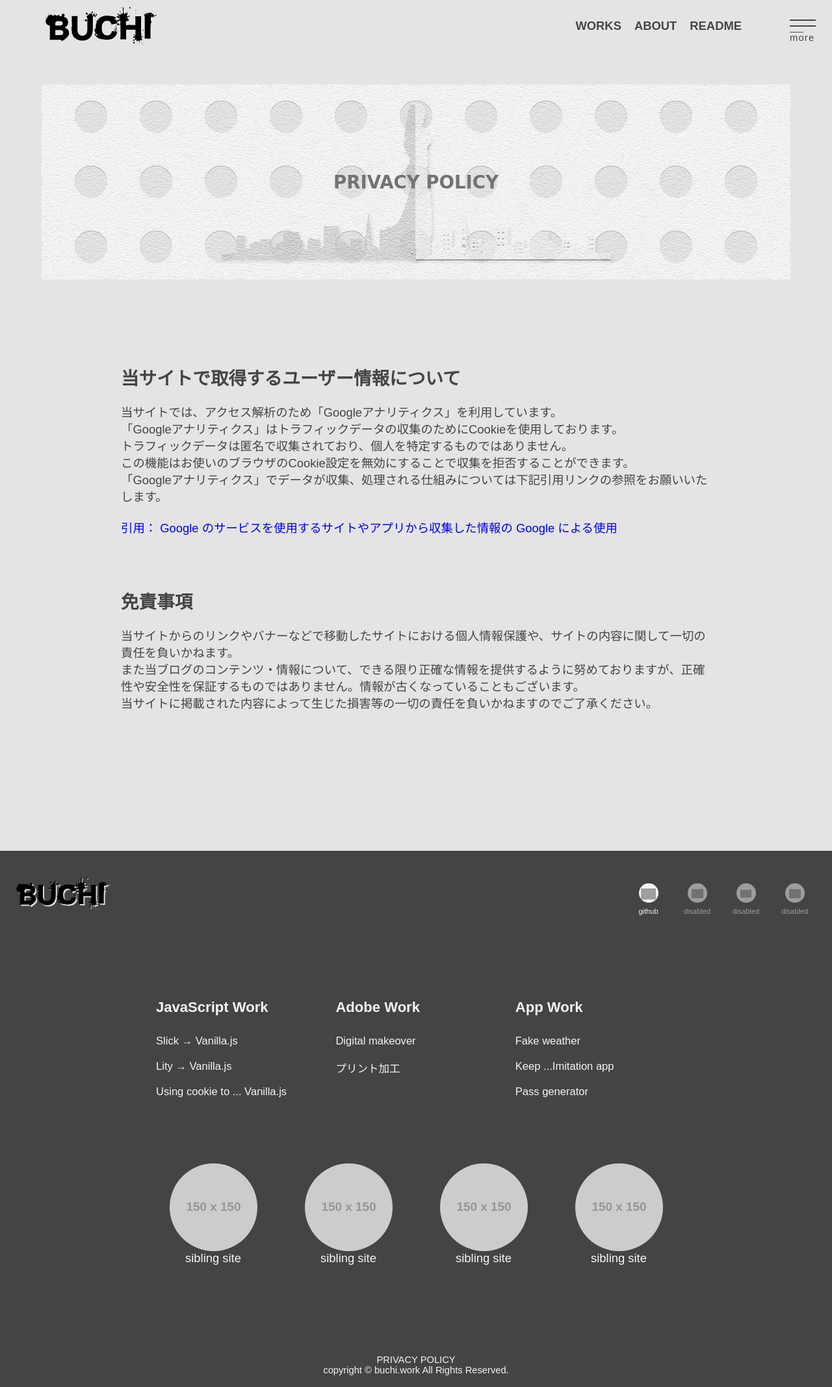
After one commit to Buchi-18/portfolio, a PHP site: page /pages/privacy-policy.html in a window 1280 px wide. The commit adds this page. Shown: the whole page at 65% size. Run offline with PHP 8.4, Linux system fonts and the light colour scheme; grey boxes labelled with a size stand in for pictures from a placeholder-image service; some libraries are stand-ins or nearby versions; some web fonts are replaced; grey boxes are pictures that could not be loaded.

Commit message:
add a privacy page

```diff
--- a/pages/css/pages.css
+++ b/pages/css/pages.css
@@ -412,18 +412,13 @@ main {
 @media screen and (max-width: 750px) {}
 
 /* ****************************** */
-/* README */
+/* README  privacy-policy */
 /* ****************************** */
-#readme {
-  margin: 200px auto 50px;
+#privacyWrap{
+padding: 50px 40px 200px;
 }
 
-#readme h2 {
-  text-align: center;
-  font-family: "Meiryo", sans-serif;
-}
-
-#readme h3 {
+#readme h3, #privacyWrap h3 {
   font-weight: 600;
   margin-top: 80px;
   margin-bottom: 20px;
--- /dev/null
+++ b/pages/privacy-policy.html
@@ -0,0 +1,266 @@
+<!DOCTYPE html>
+<html lang="ja" prefix="og: http://ogp.me/ns#">
+
+<head>
+  <!-- Google Tag Manager -->
+  <script>(function (w, d, s, l, i) {
+      w[l] = w[l] || []; w[l].push({
+        'gtm.start':
+          new Date().getTime(), event: 'gtm.js'
+      }); var f = d.getElementsByTagName(s)[0],
+        j = d.createElement(s), dl = l != 'dataLayer' ? '&l=' + l : ''; j.async = true; j.src =
+          'https://www.googletagmanager.com/gtm.js?id=' + i + dl; f.parentNode.insertBefore(j, f);
+    })(window, document, 'script', 'dataLayer', 'GTM-TGKXNV7');</script>
+  <!-- End Google Tag Manager -->
+
+  <meta charset="UTF-8">
+  <meta http-equiv="X-UA-Compatible" content="IE=edge">
+  <meta name="viewport" content="width=device-width, initial-scale=1.0">
+  <meta name="description" content="個人でWeb開発をしているBuchiのポートフォリオサイトです。このページでは当ポートフォリオサイトのPRIVACY POLICYを記載しています。">
+  <link rel="canonical" href="https://www.buchi.work/pages/readme.html">
+  <title>privacy-policy_BUCHI</title>
+  <!-- ********** favicon ********** -->
+  <link rel="icon" href="https://www.buchi.work/favicon/favicon.ico">
+  <link rel="apple-touch-icon" href="https://www.buchi.work/favicon/apple-touch-icon-180-180.png">
+  <link rel="icon" type="image/png" href="https://www.buchi.work/favicon/android-chrome-192-192.png">
+  <!-- ********** css ********** -->
+  <link rel="stylesheet" href="../css/common.css">
+  <link rel="stylesheet" href="./css/pages.css">
+</head>
+
+<body style="background: var(--base-bg)">
+  <!-- Google Tag Manager (noscript) -->
+  <noscript><iframe src="https://www.googletagmanager.com/ns.html?id=GTM-TGKXNV7" height="0" width="0"
+      style="display:none;visibility:hidden"></iframe></noscript>
+  <!-- End Google Tag Manager (noscript) -->
+
+  <!-- loading html -->
+  <div id="loader" class="page-loading">
+    <div class="spinner">
+      <div class="cube1"></div>
+      <div class="cube2"></div>
+    </div>
+    <p class="loading">buchi.works</p>
+  </div>
+
+  <script>
+    window.onload = () => {
+      const loader = document.getElementById('loader');
+      loader.classList.add('loaded');
+    }
+  </script>
+  <!-- /loading html -->
+
+  <!-- ************************* -->
+  <!-- header -->
+  <!-- ************************* -->
+  <header>
+    <div class="header-wrap">
+      <h1 class="site-title">
+        <a href="https://www.buchi.work/index.html"><img src="https://buchi.work/img/site-title.svg"
+            alt="site-title"></a>
+      </h1>
+      <nav>
+        <ul id="pcMenuList">
+          <li><a href="https://www.buchi.work/index.html#works">WORKS</a></li>
+          <li><a href="https://www.buchi.work/index.html#about">ABOUT</a></li>
+          <li><a href="https://www.buchi.work/pages/readme.html">README</a></li>
+        </ul>
+      </nav>
+    </div>
+    <div id="menuBarBox">
+      <span class="menu-bar"></span>
+      <span class="menu-bar"></span>
+      <span class="menu-bar"></span>
+      <p id="menuBarText">more</p>
+    </div>
+    <!-- ***** menu board ***** -->
+    <div id="menuBoard">
+      <div class="menuBoard-wrap">
+        <div class="board-bg"></div>
+        <nav>
+          <ul>
+            <!-- WORKS -->
+            <li class="primary-menu"><a href="https://www.buchi.work/index.html#works">#WORKS</a>
+              <ul class="secondary-menu">
+                <li><a href="https://www.buchi.work/pages/works/js-work.html">javascript Works</a></li>
+                <li><a href="https://www.buchi.work/pages/works/adobe-work.html">Adobe Works</a></li>
+                <li><a href="https://www.buchi.work/pages/works/app-work.html">App Works</a></li>
+              </ul>
+            </li>
+
+            <!-- ABOUT -->
+            <li class="primary-menu"><a href="https://www.buchi.work/index.html#about">#ABOUT</a>
+              <ul class="secondary-menu">
+                <li><a href="https://www.buchi.work/index.html#personal">略歴</a></li>
+                <li><a href="https://www.buchi.work/index.html#experience">業務経験</a></li>
+                <li><a href="https://www.buchi.work/index.html#skill">開発スキル</a></li>
+              </ul>
+            </li>
+            <!-- README -->
+            <li class="primary-menu"><a href="https://www.buchi.work/pages/readme.html">#README</a>
+              <ul class="secondary-menu">
+                <li><a href="https://www.buchi.work/pages/readme.html#pageSpeedInsights">PageSpeed Insights 分析結果</a>
+                </li>
+                <li><a href="https://www.buchi.work/pages/readme.html#scoreGA4">スコアの改善 ( GA4 )</a></li>
+                <li><a href="https://www.buchi.work/pages/readme.html#scoreFonts">スコアの改善 ( webフォント )</a></li>
+                <li><a href="https://www.buchi.work/pages/readme.html#lazyLoadingImage">Lazy Loading の実装</a></li>
+                <li><a href="https://www.buchi.work/pages/readme.html#resultPuppeteer">Lazy Loading 実装テスト結果</a></li>
+                <li><a href="https://www.buchi.work/pages/readme.html#loadingAnimation">ローディング アニメーションの設置</a></li>
+                <li><a href="https://www.buchi.work/pages/readme.html#loadingScript">ローディング イメージ スクリプト</a></li>
+                <li><a href="https://www.buchi.work/pages/readme.html#loadingDemo">ローディング アニメーション DEMO</a></li>
+              </ul>
+            </li>
+            <li id="menuBarClose">
+              <span class="ja">閉じる</span>
+              <span class="en">close</span>
+            </li>
+          </ul>
+        </nav>
+      </div>
+    </div>
+  </header>
+
+  <div class="pages-main-image">
+    <div class="page-main-title">
+      <h2>PRIVACY POLICY</h2>
+    </div>
+  </div>
+
+  <main>
+    <div id="privacyWrap" class="wrapper">
+      <h3>当サイトで取得するユーザー情報について</h3>
+      <p>当サイトでは、アクセス解析のため「Googleアナリティクス」を利用しています。<br>
+        「Googleアナリティクス」はトラフィックデータの収集のためにCookieを使用しております。<br>
+        トラフィックデータは匿名で収集されており、個人を特定するものではありません。<br>
+        この機能はお使いのブラウザのCookie設定を無効にすることで収集を拒否することができます。<br>
+
+        「Googleアナリティクス」でデータが収集、処理される仕組みについては下記引用リンクの参照をお願いいたします。<br><br>
+        <a href="https://policies.google.com/technologies/partner-sites?hl=ja">引用： Google のサービスを使用するサイトやアプリから収集した情報の
+          Google による使用</a>
+      </p>
+
+      <h3>免責事項</h3>
+      <p>当サイトからのリンクやバナーなどで移動したサイトにおける個人情報保護や、サイトの内容に関して一切の責任を負いかねます。<br>
+        また当ブログのコンテンツ・情報について、できる限り正確な情報を提供するように努めておりますが、正確性や安全性を保証するものではありません。情報が古くなっていることもございます。<br>
+        当サイトに掲載された内容によって生じた損害等の一切の責任を負いかねますのでご了承ください。</p>
+    </div>
+
+  </main>
+
+
+
+
+  <!-- ************************* -->
+  <!-- footer -->
+  <!-- ************************* -->
+  <footer>
+    <div class="footer-head">
+      <div class="footer-logo"><a href="#"><img src="https://buchi.work/img/site-title.svg" alt="footer-logo"></a>
+      </div>
+      <div class="footer-social-links">
+        <ul>
+          <li>
+            <a href="https://github.com/Buchi-18" target="_blank" rel="noreferrer noopener nofollow">
+              <div class="icon-image">
+                <img style="width: 75%;" src="https://www.buchi.work/img/fontAwesome/github.svg" alt="github icon">
+              </div>
+              <span>github</span>
+            </a>
+          </li>
+
+          <li class="disabled" draggable="false">
+            <a href="#">
+              <div class="icon-image">
+                <img style="width: 60%;" src="https://www.buchi.work/img/fontAwesome/twitter.svg" alt="twitter icon">
+              </div>
+              <span>disabled</span>
+            </a>
+          </li>
+
+          <li class="disabled" draggable="false">
+            <a href="#">
+              <div class="icon-image">
+                <img style="width: 55%;" src="https://www.buchi.work/img/fontAwesome/tiktok.svg" alt="tiktok icon">
+              </div>
+              <span>disabled</span>
+            </a>
+          </li>
+
+          <li class="disabled" draggable="false">
+            <a href="#">
+              <div class="icon-image">
+                <img style="width: 60%;" src="https://www.buchi.work/img/fontAwesome/instagram.svg"
+                  alt="instagram icon">
+              </div>
+              <span>disabled</span>
+            </a>
+          </li>
+
+
+        </ul>
+      </div>
+    </div>
+
+    <div class="footer-wrap">
+      <div class="footer-site-map">
+        <div class="footer-bg-img"></div>
+        <!-- JavaScript Work -->
+        <ul>
+          <li class="page-title"><a href="https://buchi.work/pages/works/js-work.html">JavaScript&nbsp;Work</a></li>
+          <li><a href="https://buchi.work/pages/works/js-work.html#slider">Slick&nbsp;&rarr;&nbsp;Vanilla.js</a></li>
+          <li><a href="https://buchi.work/pages/works/js-work.html#modal">Lity&nbsp;&rarr;&nbsp;Vanilla.js</a></li>
+          <li><a
+              href="https://buchi.work/pages/works/js-work.html#cookie">Using&nbsp;cookie&nbsp;to&nbsp;...&nbsp;Vanilla.js</a>
+          </li>
+        </ul>
+        <!-- Adobe Work -->
+        <ul>
+          <li class="page-title"><a href="https://buchi.work/pages/works/adobe-work.html">Adobe&nbsp;Work</a></li>
+          <li><a href="https://buchi.work/pages/works/adobe-work.html#digitalMakeover">Digital&nbsp;makeover</a></li>
+          <li><a href="https://buchi.work/pages/works/adobe-work.html#combinePhoto">プリント加工</a></li>
+          <!-- <li><a href="">★★★★★★★★★</a></li> -->
+        </ul>
+        <!-- App Work -->
+        <ul>
+          <li class="page-title"><a href="https://buchi.work/pages/works/app-work.html">App&nbsp;Work</a></li>
+          <li><a href="https://buchi.work/pages/works/app-work.html#fakeWeather">Fake&nbsp;weather</a></li>
+          <li><a
+              href="https://buchi.work/pages/works/app-work.html#keepImitationApp">Keep&nbsp;...Imitation&nbsp;app</a>
+          </li>
+          <li><a href="https://buchi.work/pages/works/app-work.html#passGenerator">Pass&nbsp;generator</a></li>
+        </ul>
+      </div>
+
+      <div class="sibling-links">
+        <ul class="sibling-item">
+          <li><a href="#">
+              <img src="https://dummyimage.com/150x150/000/fff&text=sibling" alt="sibling site">sibling site</a>
+          </li>
+
+          <li><a href="#">
+              <img src="https://dummyimage.com/150x150/000/fff&text=sibling" alt="sibling site">sibling site</a>
+          </li>
+
+          <li><a href="#">
+              <img src="https://dummyimage.com/150x150/000/fff&text=sibling" alt="sibling site">sibling site</a>
+          </li>
+
+          <li><a href="#">
+              <img src="https://dummyimage.com/150x150/000/fff&text=sibling" alt="sibling site">sibling site</a>
+          </li>
+        </ul>
+      </div>
+    </div>
+
+    <div class="footer-low">
+      <p class="polisy"><a href="https://www.buchi.work/pages/privacy-policy.html">PRIVACY POLICY</a></p>
+      <span class="copy">copyright &copy; buchi.work All Rights Reserved.</span>
+    </div>
+  </footer>
+
+  <script src="../js/main.js"></script>
+
+</body>
+
+</html>
```
